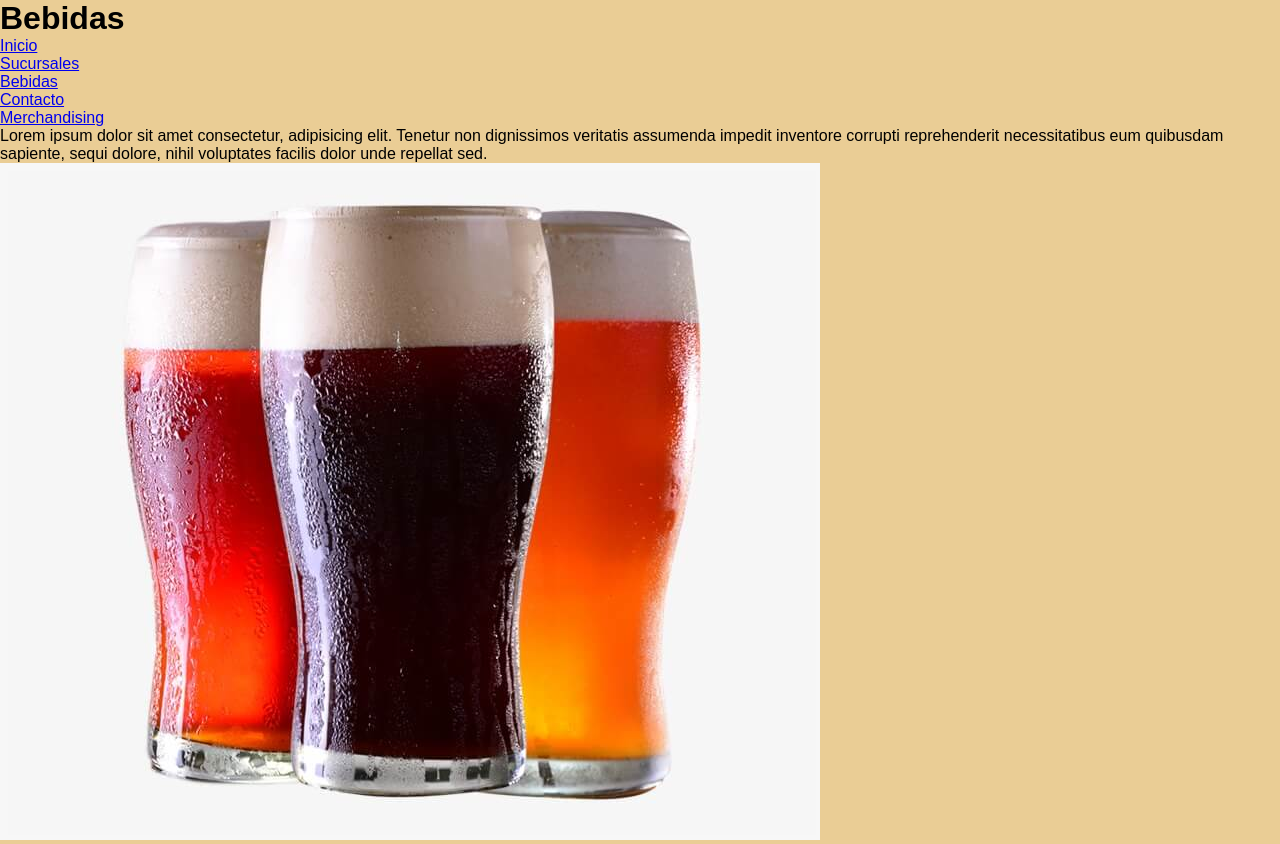
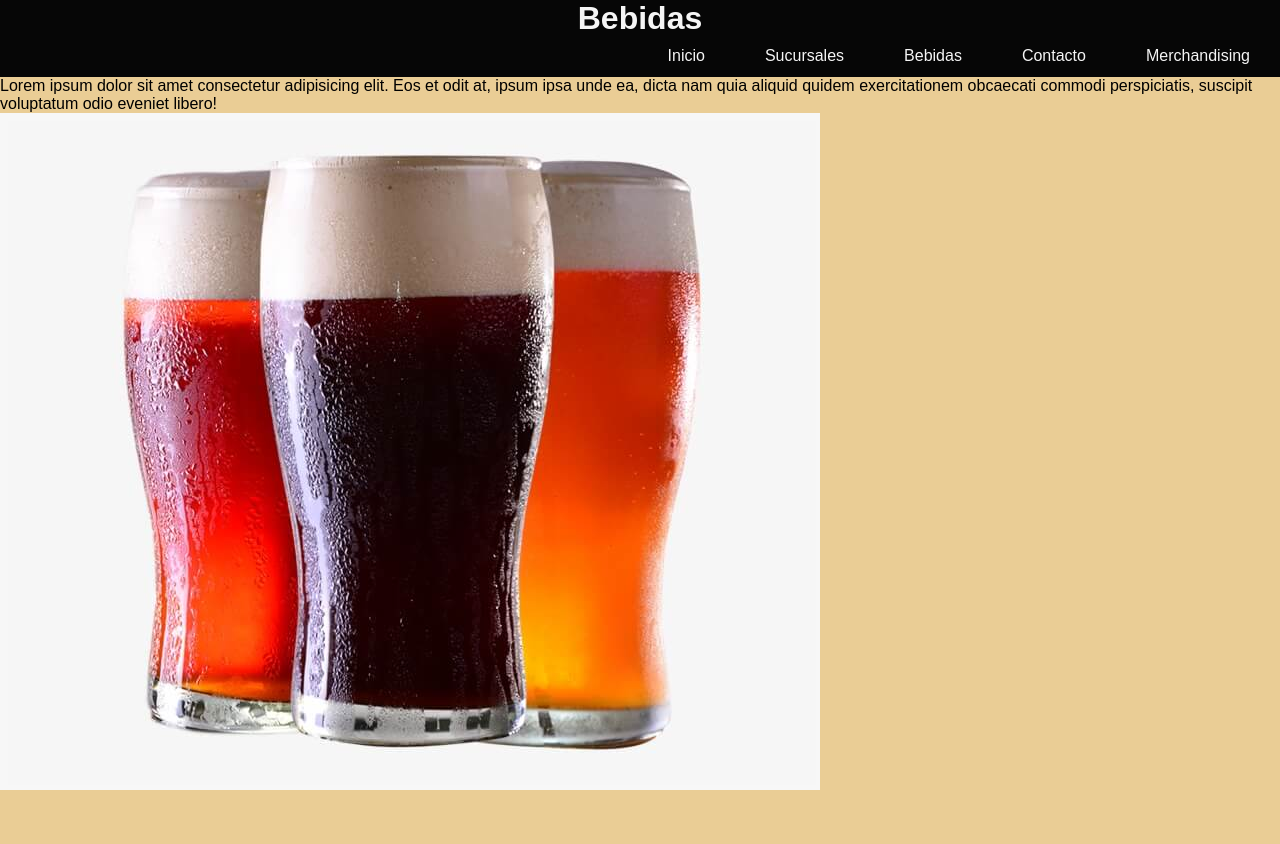
Before and after one commit to armabar/proyectoFinal_def, a website: page bebidas.html in a window 1280 px wide. After the commit the page ends 800 px from the top, so only its background shows below. Drawn offline with Linux system fonts and the light colour scheme.

Commit message:
actualice proyecto final

```diff
--- a/bebidas.html
+++ b/bebidas.html
@@ -9,9 +9,8 @@
 <body>
     <header>
         <h1> Bebidas </h1>
-
         <nav>
-            <ul>
+            <ul class="menu">
                 <li><a href="index.html"> Inicio </a></li>
                 <li><a href="sucursales.html"> Sucursales </a></li>
                 <li><a href="bebidas.html"> Bebidas </a></li>
@@ -19,13 +18,18 @@
                 <li> <a href="merch.html"> Merchandising </a></li>
             </ul>
         </nav>
+    </header>
 
-        <p>Lorem ipsum dolor sit amet consectetur, adipisicing elit. Tenetur non dignissimos veritatis assumenda impedit inventore corrupti reprehenderit necessitatibus eum quibusdam sapiente, sequi dolore, nihil voluptates facilis dolor unde repellat sed.</p>
-
-        <a href="bebidas.html">
-            <img class="cerveza" src="img/cerveza.png" alt="cerveza">
-        </a>
-    </header>
+    <main>
+        <section>
+            <p>Lorem ipsum dolor sit amet consectetur adipisicing elit. Eos et odit at, ipsum ipsa unde ea, dicta nam quia aliquid quidem exercitationem obcaecati commodi perspiciatis, suscipit voluptatum odio eveniet libero!</p>
+        </section>
+        <section>
+            <a href="bebidas.html">
+                    <img class="cerveza" src="img/cerveza.png" alt="cerveza">
+            </a>
+        </section>
+    </main>
 
 </body>
 </html>
--- /dev/null
+++ b/scss/_index.scss
@@ -0,0 +1,45 @@
+*{
+    margin: 0;
+    padding: 0;
+    box-sizing: border-box;
+}
+
+body{
+    background-color: $marron;
+    font-family: Arial, Helvetica, sans-serif;
+    header{
+        .logo{
+            display: inline-flex;
+            width: 100%;
+            height: auto;
+        }
+        nav{
+            .menu{
+                background: $negro;
+                height: 40px;
+                list-style-type: none;
+                display: flex;
+                justify-content:flex-end;
+                li{
+                    a{
+                        color: whitesmoke;
+                        text-decoration: none;
+                        display: flex;
+                        padding-inline: 30px;
+                        margin: 10px auto;
+                        &:hover{
+                            background-color:darkmagenta;
+                            color:antiquewhite;
+                        }
+                    }
+                }
+            }
+        }
+        .textMenu{
+            color: brown;
+            font-size: 1.5rem;
+            line-height: 1.5;
+            padding: 10px;
+        }
+    }
+}
--- a/scss/estilo.scss
+++ b/scss/estilo.scss
@@ -1,6 +1,8 @@
 $marron:#eacd95;
 $gris:#e08e8e;
-$negro:#321332;
+$negro:#060606;
+
+@import "Index";
 
 *{
     margin: 0;
@@ -9,41 +11,11 @@ $negro:#321332;
 }
 
 body{
-    background-color: $marron;
-    font-family: Arial, Helvetica, sans-serif;
     header{
-        .logo{
-            display: inline-flex;
-            width: 100%;
-            height: auto;
-        }
-        nav{
-            .menu{
-                background: $negro;
-                height: 40px;
-                list-style-type: none;
-                display: flex;
-                justify-content:flex-end;
-                li{
-                    a{
-                        color: whitesmoke;
-                        text-decoration: none;
-                        display: flex;
-                        padding-inline: 30px;
-                        margin: 10px auto;
-                        &:hover{
-                            background-color:darkmagenta;
-                            color:antiquewhite;
-                        }
-                    }
-                }
-            }
-        }
-        .textMenu{
-            color: brown;
-            font-size: 1.5rem;
-            line-height: 1.5;
-            padding: 10px;
+        h1{
+            color: rgba(245, 245, 245, 0.999);
+            text-align: center;
+            background-color:$negro;
         }
     }
 }
```
Also changed, not shown: contacto.html (+9 -11 lines), index.html (+1 -0 lines), merch.html (+4 -3 lines), sucursales.html (+8 -6 lines), css/estilo.css, 1 other file.
